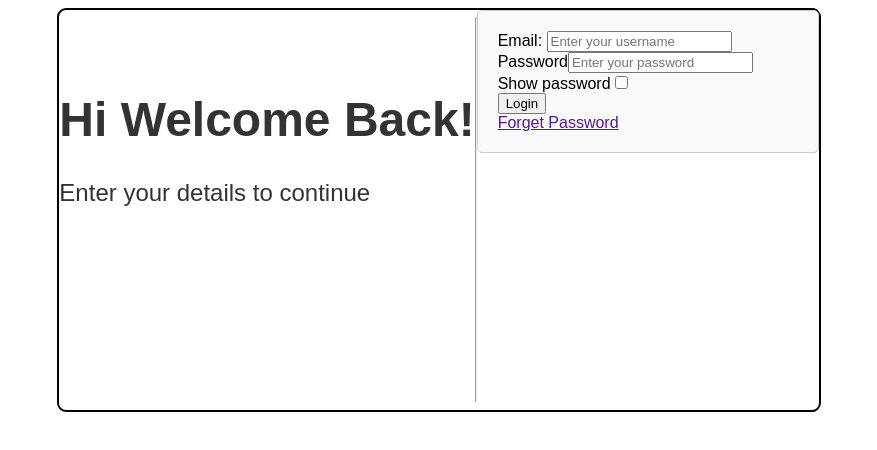
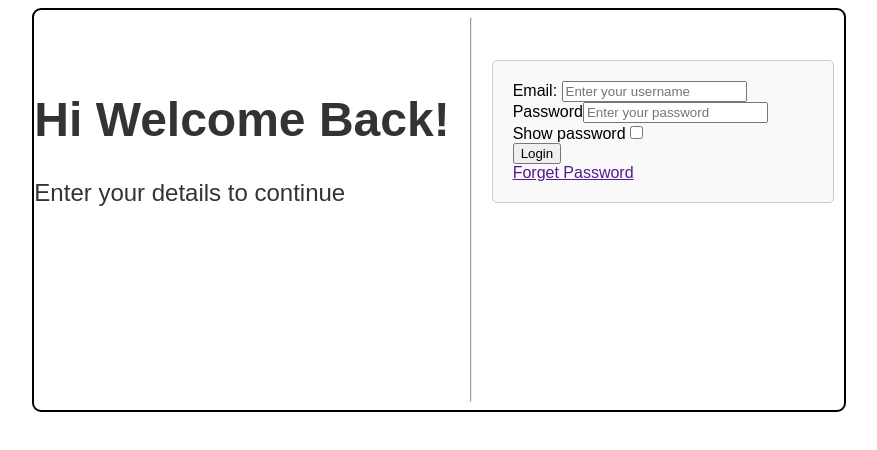
Before and after one commit to Navaneeth-18bit/Book-My-Turf, a React (Vite) app: page / in a window 1280 px wide. Shown: the top 450 px of the page, without its empty margins (201-1078 px from the left). Built offline with nearby package versions, Linux system fonts and the light colour scheme.

Commit message:
Enhance login page CSS by adding gap between elements and adjusting input field properties for better layout

```diff
--- a/src/css/login_page.css
+++ b/src/css/login_page.css
@@ -16,6 +16,7 @@ body
     border: 2px solid;
     border-radius: 9px;
     display: flex;
+    gap: 20px;
 }
 
 
@@ -31,9 +32,14 @@ body
 .login_page_form_input
 {
     width: 300px;
+    height: auto;
     margin: 0 auto;
     padding: 20px;
     border: 1px solid #ccc;
     border-radius: 5px;
     background-color: #f9f9f9;
+
+    position: relative;
+    top: 50px;
+    margin-right: 10px;
 }
```
